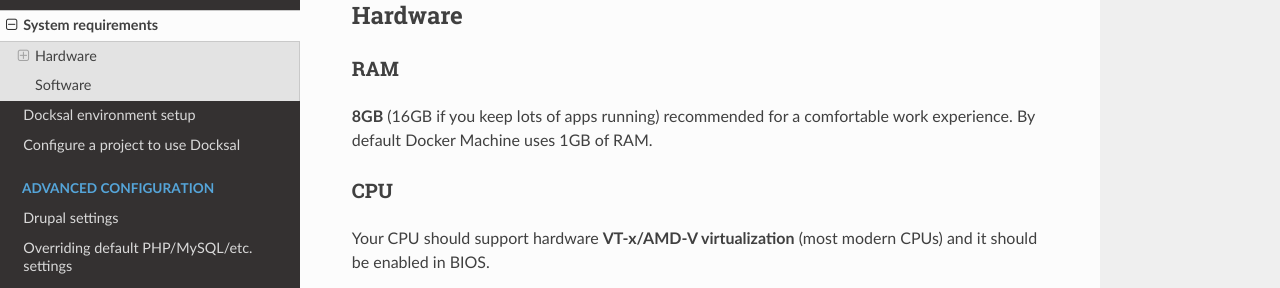
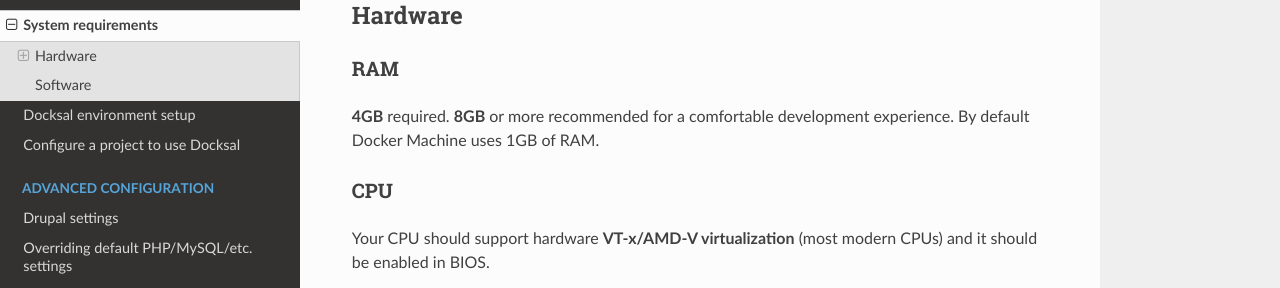
Before and after one commit to docksal/docksal, an MkDocs documentation site: the page built from docs/system-requirements.md, in a window 1280 px wide. Shown: the part 161-449 px from the top of the page. Built offline with MkDocs 1.6.1, drawn with Linux system fonts in a browser that asks for light colours; nearby versions of some CDN libraries; old or Windows-style settings are respelled for this version of MkDocs.

Commit message:
Update system-requirements.md

```diff
--- a/docs/system-requirements.md
+++ b/docs/system-requirements.md
@@ -4,7 +4,8 @@
 
 ### RAM
 
-**8GB** (16GB if you keep lots of apps running) recommended for a comfortable work experience. By default Docker Machine uses 1GB of RAM.
+**4GB** required.
+**8GB** or more recommended for a comfortable development experience. By default Docker Machine uses 1GB of RAM.
 
 ### CPU
 
```
